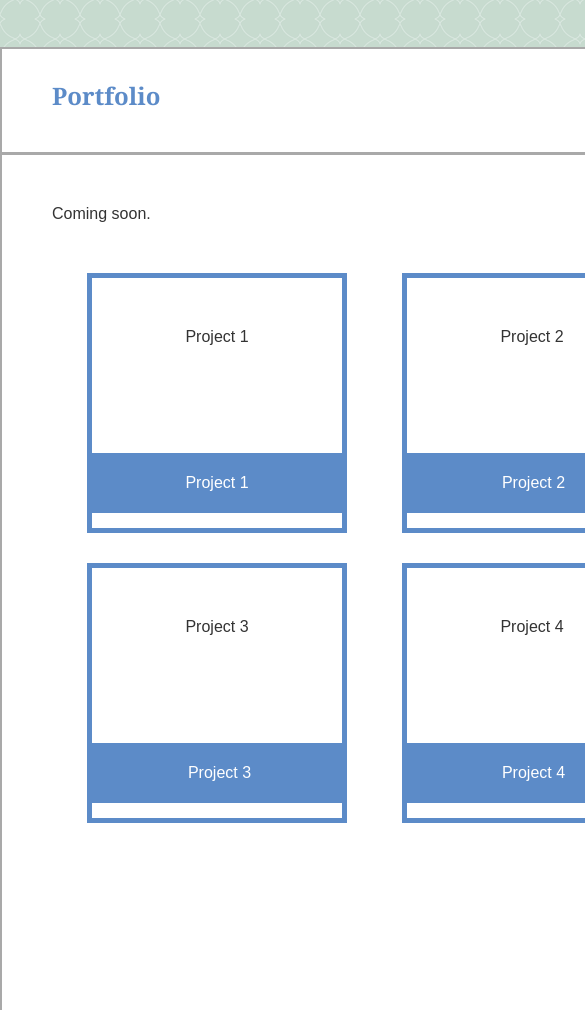
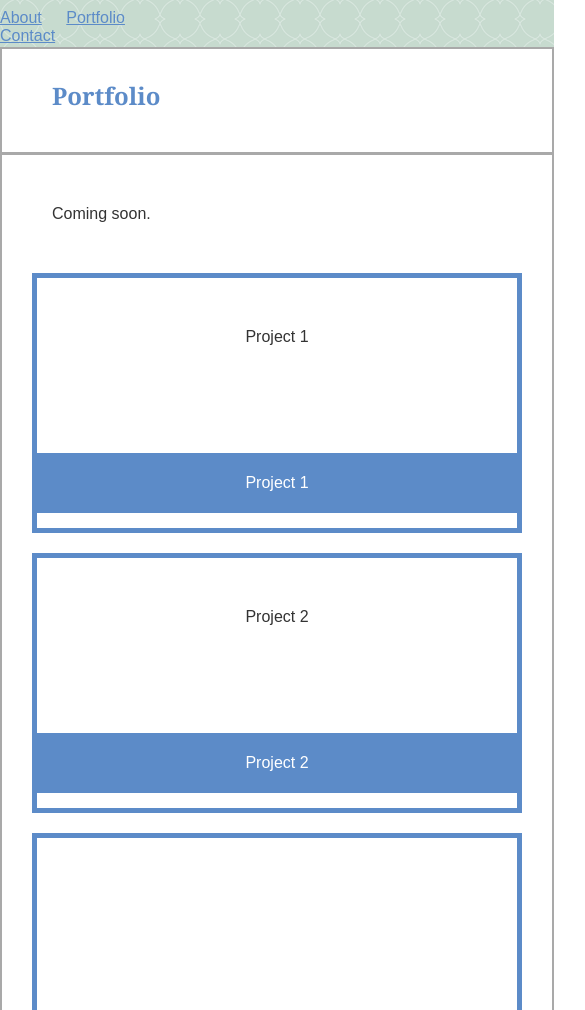
Before and after one commit to jooal/Responsive-Portfolio, a plain HTML site: page portfolio.html in a window 390 px wide. Shown: the part 81-1091 px from the top of the page, 585 px wide, since content can reach past the window. Drawn offline with Linux system fonts and the light colour scheme.

Commit message:
960px, 768px, 640px working - final

```diff
--- a/new-css.css
+++ b/new-css.css
@@ -398,3 +398,87 @@
     }
 
 }
+
+@media only screen and (max-width: 640px){
+    .topnav {
+        position: absolute;
+        right: 200px;
+        top: 90px;
+    }
+    h1 {
+        width: 100%;
+    }
+    .container {
+        width: 550px;
+    }
+    .project-1 {
+        position: relative;
+        left: 0px;
+        width: 380px;
+
+    }
+    .project-2 {
+        position: relative;
+        top: 300px;
+        width: 380px;
+        top: 20px;
+        left: -30px;
+    }
+
+    .button2 {
+        width: 490px;
+        position: relative;
+        top: -380px;
+        left: 30px;
+    }
+
+
+    .button1 {
+        width: 490px;
+        position: relative;
+        left: 30px;
+    }
+
+    .project-3 {
+        position: relative;
+        bottom: -300px;
+        width: 380px;
+        left: 0px;
+        text-align: center;
+    }
+
+    .button3 {
+        width: 490px;
+        position: relative;
+        left: 30px;
+        top: -160px;
+    }
+
+    .project-4 {
+        position: relative;
+        top: 320px;
+        width: 380px;
+        right: 0px;
+
+
+    }
+
+    .button4 {
+        width: 490px;
+        position: relative;
+        bottom: -60px;
+        left: 30px;
+    }
+
+    .form {
+        width: 440px;
+    }
+
+    input {
+        width: 450px;
+    }
+    textarea {
+        width: 450px;
+        height: 300px;
+    }
+}
```
